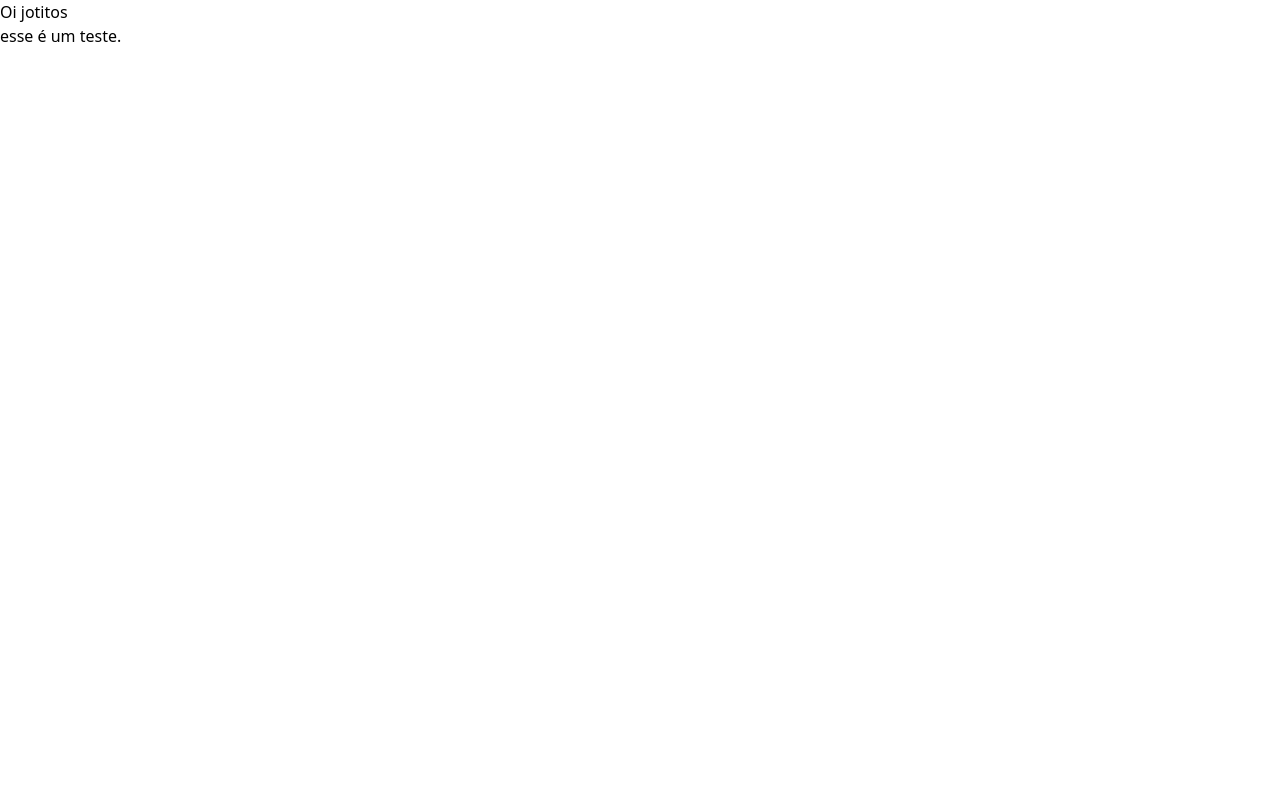
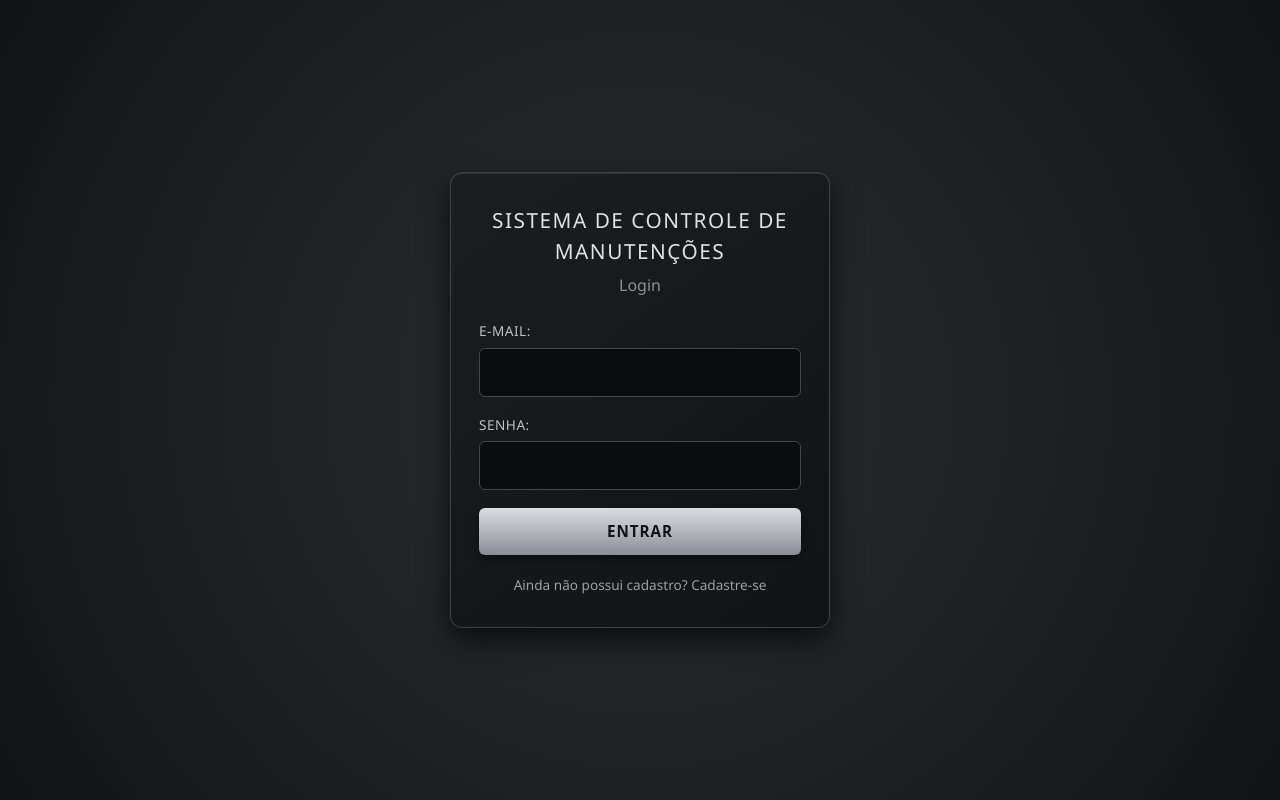
Before and after one commit to gabriel-ruvinski/trabalho-web-II, an Angular app: page / in a window 1280 px wide. Built offline with nearby package versions, Linux system fonts and the light colour scheme.

Commit message:
Add pagina de login

```diff
--- a/angular.json
+++ b/angular.json
@@ -2,7 +2,8 @@
   "$schema": "./node_modules/@angular/cli/lib/config/schema.json",
   "version": 1,
   "cli": {
-    "packageManager": "npm"
+    "packageManager": "npm",
+    "analytics": false
   },
   "newProjectRoot": "projects",
   "projects": {
--- a/src/app/app.html
+++ b/src/app/app.html
@@ -1,15 +1 @@
-<!DOCTYPE html>
-<html lang="en">
-<head>
-    <meta charset="UTF-8">
-    <meta name="viewport" content="width=device-width, initial-scale=1.0">
-    <title>Document</title>
-</head>
-<body>
-    <div>
-        <h1>Oi jotitos</h1>
-        <p>esse é um teste.</p>
-    </div>
-
-</body>
-</html>
+<router-outlet></router-outlet>
--- a/src/app/app.routes.ts
+++ b/src/app/app.routes.ts
@@ -1,3 +1,5 @@
 import { Routes } from '@angular/router';
-
-export const routes: Routes = [];
+import { Login } from './auth/login/login';
+export const routes: Routes = [
+    { path: '', component: Login },
+];
--- a/src/app/auth/login/login.css
+++ b/src/app/auth/login/login.css
@@ -0,0 +1,120 @@
+:host {
+  display: block;
+  width: 100%;
+}
+
+.login-wrapper {
+  min-height: 100vh;
+  display: flex;
+  justify-content: center;
+  align-items: center;
+  background: radial-gradient(circle at center, #2c2f33 0%, #121315 100%);
+  padding: 20px;
+  box-sizing: border-box;
+}
+
+.login-container {
+  width: 100%;
+  max-width: 380px;
+  background: linear-gradient(145deg, #1c1d1f, #121315);
+  padding: 32px 28px;
+  border-radius: 12px;
+  border: 1px solid #3d4147;
+  box-shadow: 0 12px 30px rgba(0, 0, 0, 0.7),
+              inset 0 1px 0 rgba(255, 255, 255, 0.1);
+  box-sizing: border-box;
+}
+
+h1 {
+  font-size: 1.3rem;
+  text-align: center;
+  color: #e0e0e0;
+  text-transform: uppercase;
+  letter-spacing: 1.5px;
+  margin: 0 0 6px 0;
+  font-family: 'Segoe UI', Tahoma, Geneva, Verdana, sans-serif;
+}
+
+h2 {
+  font-size: 1rem;
+  text-align: center;
+  color: #8c9096;
+  margin: 0 0 24px 0;
+  font-weight: 400;
+  font-family: 'Segoe UI', Tahoma, Geneva, Verdana, sans-serif;
+}
+
+label {
+  display: block;
+  font-size: 0.85rem;
+  color: #c0c0c0;
+  margin-bottom: 6px;
+  text-transform: uppercase;
+  letter-spacing: 0.5px;
+  font-family: 'Segoe UI', Tahoma, Geneva, Verdana, sans-serif;
+}
+
+input[type="email"],
+input[type="password"] {
+  width: 100%;
+  padding: 12px;
+  margin-bottom: 18px;
+  border: 1px solid #43474d;
+  border-radius: 6px;
+  background-color: #0b0c0d;
+  color: #ffffff;
+  font-size: 0.95rem;
+  outline: none;
+  box-sizing: border-box;
+  transition: all 0.3s ease;
+}
+
+input[type="email"]:focus,
+input[type="password"]:focus {
+  border-color: #d1d5db;
+  box-shadow: 0 0 8px rgba(220, 220, 220, 0.25);
+  background-color: #0f1011;
+}
+
+button[type="submit"] {
+  width: 100%;
+  padding: 12px;
+  background: linear-gradient(180deg, #dcdde1 0%, #8a8e94 100%);
+  border: none;
+  border-radius: 6px;
+  color: #111214;
+  font-size: 0.95rem;
+  font-weight: 700;
+  text-transform: uppercase;
+  letter-spacing: 1px;
+  cursor: pointer;
+  box-sizing: border-box;
+  transition: all 0.25s ease;
+  box-shadow: 0 4px 10px rgba(0, 0, 0, 0.4);
+}
+
+button[type="submit"]:hover {
+  background: linear-gradient(180deg, #ffffff 0%, #a8acb3 100%);
+  box-shadow: 0 6px 14px rgba(255, 255, 255, 0.1);
+  transform: translateY(-1px);
+}
+
+button[type="submit"]:active {
+  transform: translateY(1px);
+}
+
+a {
+  display: block;
+  text-align: center;
+  margin-top: 20px;
+  color: #9aa0a6;
+  font-size: 0.85rem;
+  text-decoration: none;
+  font-family: 'Segoe UI', Tahoma, Geneva, Verdana, sans-serif;
+  transition: color 0.2s ease;
+}
+
+a:hover {
+  color: #ffffff;
+  text-decoration: underline;
+}
--- a/src/app/auth/login/login.html
+++ b/src/app/auth/login/login.html
@@ -1 +1,18 @@
-<p>login works!</p>
+<div class="login-wrapper">
+  <div class="login-container">
+    <h1>Sistema de Controle de Manutenções</h1>
+    <h2>Login</h2>
+
+    <form>
+      <label for="email">E-mail:</label>
+      <input type="email" id="email" name="email" required>
+
+      <label for="senha">Senha:</label>
+      <input type="password" id="senha" name="senha" maxlength="4" required>
+
+      <button type="submit">Entrar</button>
+    </form>
+
+    <a href="/cadastro">Ainda não possui cadastro? Cadastre-se</a>
+  </div>
+</div>
```
